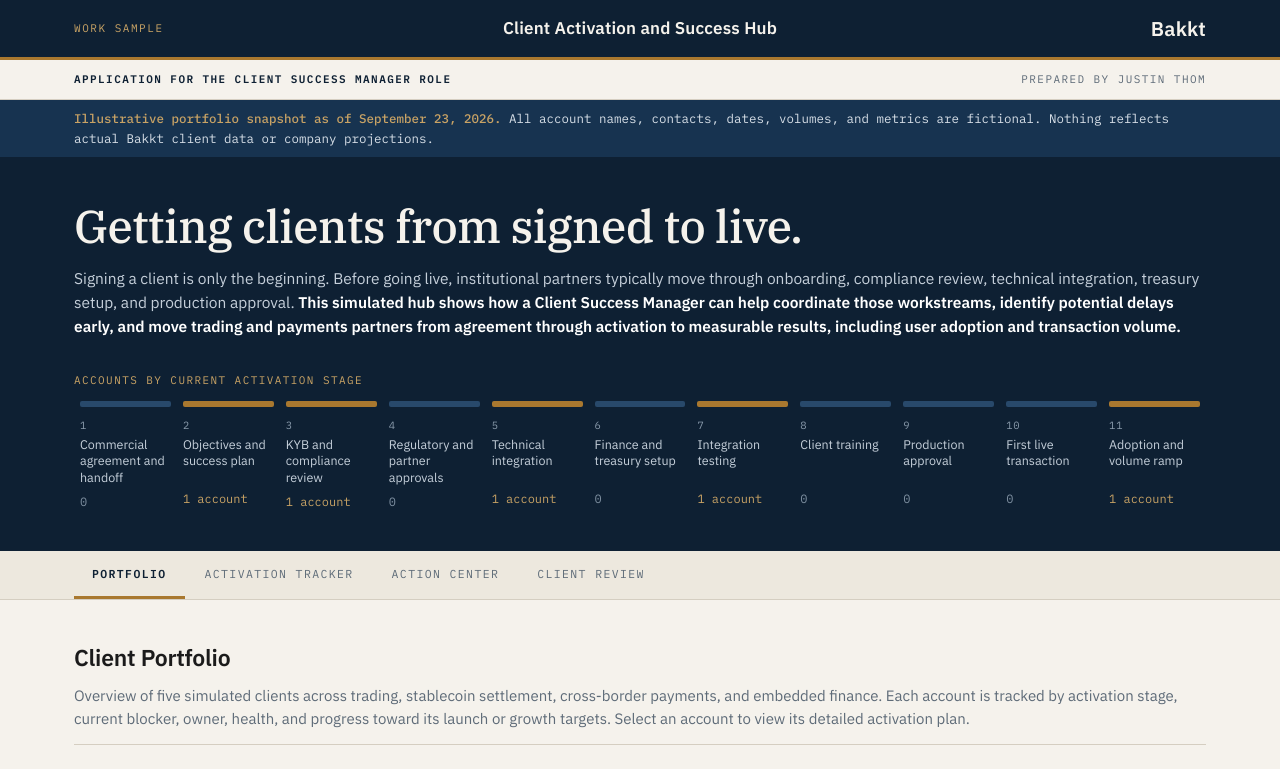
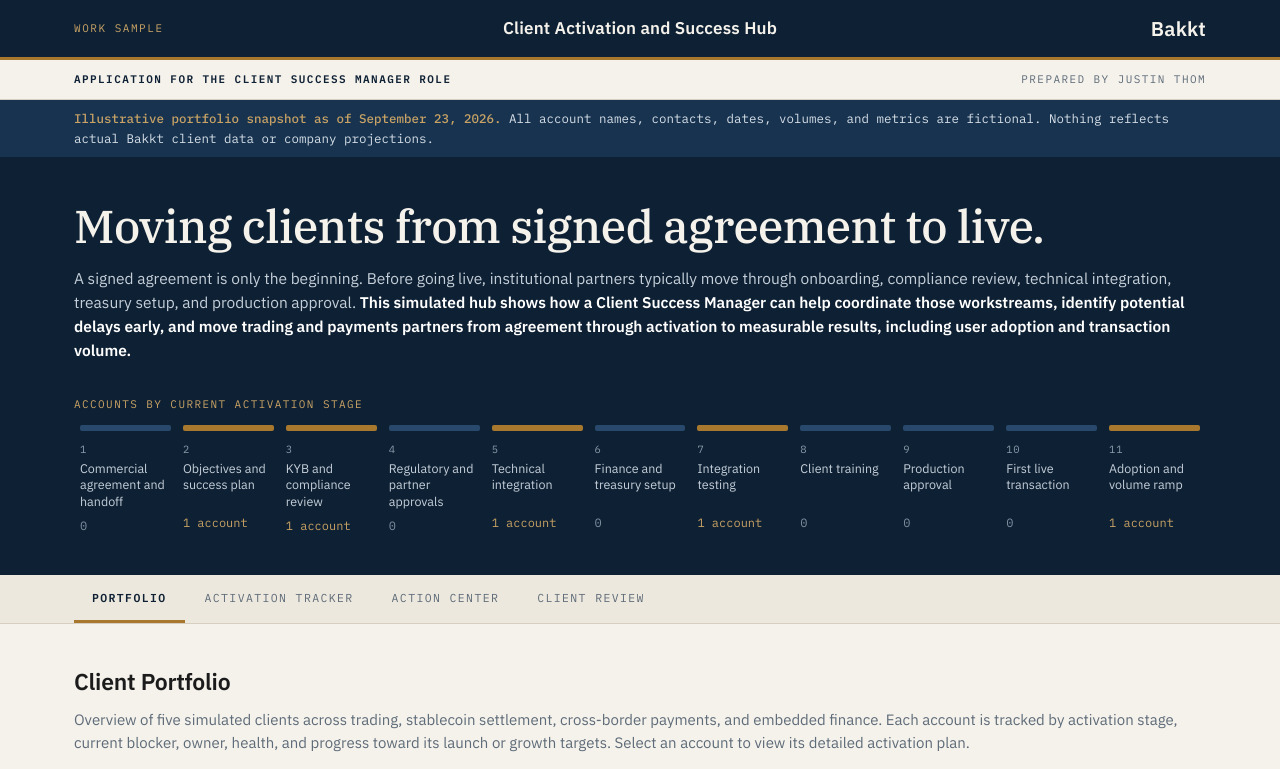
Before and after one commit to JustinThomcrypto/Bakkt, a plain HTML site: page index.html in a window 1280 px wide. Shown: the top 769 px of the page. Drawn offline with Linux system fonts and the light colour scheme.

Commit message:
Update index.html

```diff
--- a/index.html
+++ b/index.html
@@ -298,8 +298,8 @@ footer .wrap{display:flex;flex-wrap:wrap;gap:14px;justify-content:space-between}
 
 <div class="hero">
   <div class="wrap">
-    <h1>Getting clients from signed to live.</h1>
-    <p class="lede">Signing a client is only the beginning. Before going live, institutional partners typically move through onboarding, compliance review, technical integration, treasury setup, and production approval. <strong>This simulated hub shows how a Client Success Manager can help coordinate those workstreams, identify potential delays early, and move trading and payments partners from agreement through activation to measurable results, including user adoption and transaction volume.</strong></p>
+    <h1>Moving clients from signed agreement to live.</h1>
+    <p class="lede">A signed agreement is only the beginning. Before going live, institutional partners typically move through onboarding, compliance review, technical integration, treasury setup, and production approval. <strong>This simulated hub shows how a Client Success Manager can help coordinate those workstreams, identify potential delays early, and move trading and payments partners from agreement through activation to measurable results, including user adoption and transaction volume.</strong></p>
     <div class="rail-title">Accounts by current activation stage</div>
     <div class="rail" id="rail"></div>
   </div>
```
